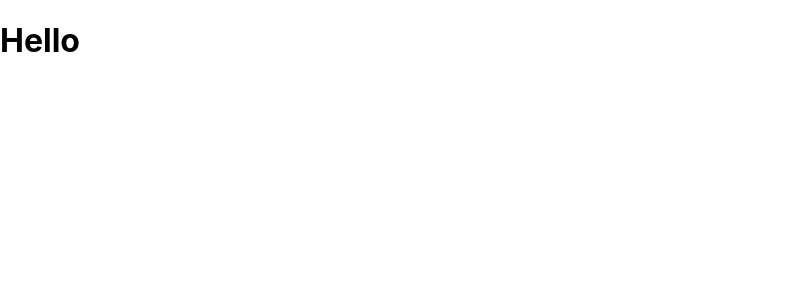
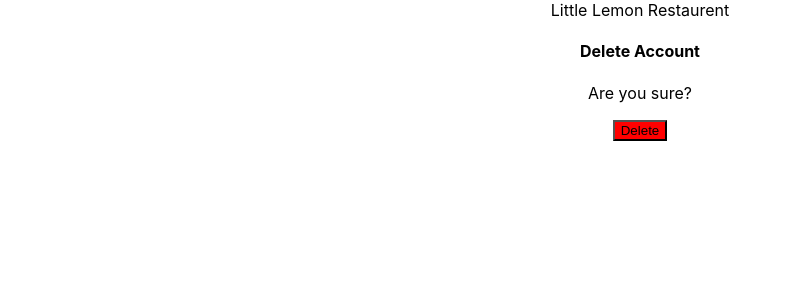
Before and after one commit to manoj1995madushanka/react-playground, a React (Create React App) app: page / in a window 1280 px wide. Shown: the top 300 px of the page, without its empty margins (0-790 px from the left). Built offline with nearby package versions, Linux system fonts and the light colour scheme.

Commit message:
containtment vs specialization

```diff
--- a/src/App.js
+++ b/src/App.js
@@ -1,8 +1,34 @@
 import './App.css';
+
+const Button = ({children,backgroundColor}) => {
+  return <button style={{backgroundColor}}>{children}</button>
+}
+
+const Alert = ({children})=>{
+  return(
+      <>
+        <div className="Overlay"></div>
+        <div className="Alert">{children}</div>
+      </>
+  )
+}
+
+const DeleteButton = () => {
+  return <Button backgroundColor="red">Delete</Button>
+}
 
 function App() {
   return (
-    <h1>Hello</h1>
+    <div className="App">
+      <header>Little Lemon Restaurent</header>
+      <Alert>
+        <h4>Delete Account</h4>
+        <p>
+          Are you sure?
+        </p>
+        <DeleteButton/>
+      </Alert>
+    </div>
   );
 }
 
```
Also changed, not shown: notes/containment-vs-specialization.png (added), notes/jsx-and-element.png (added).
